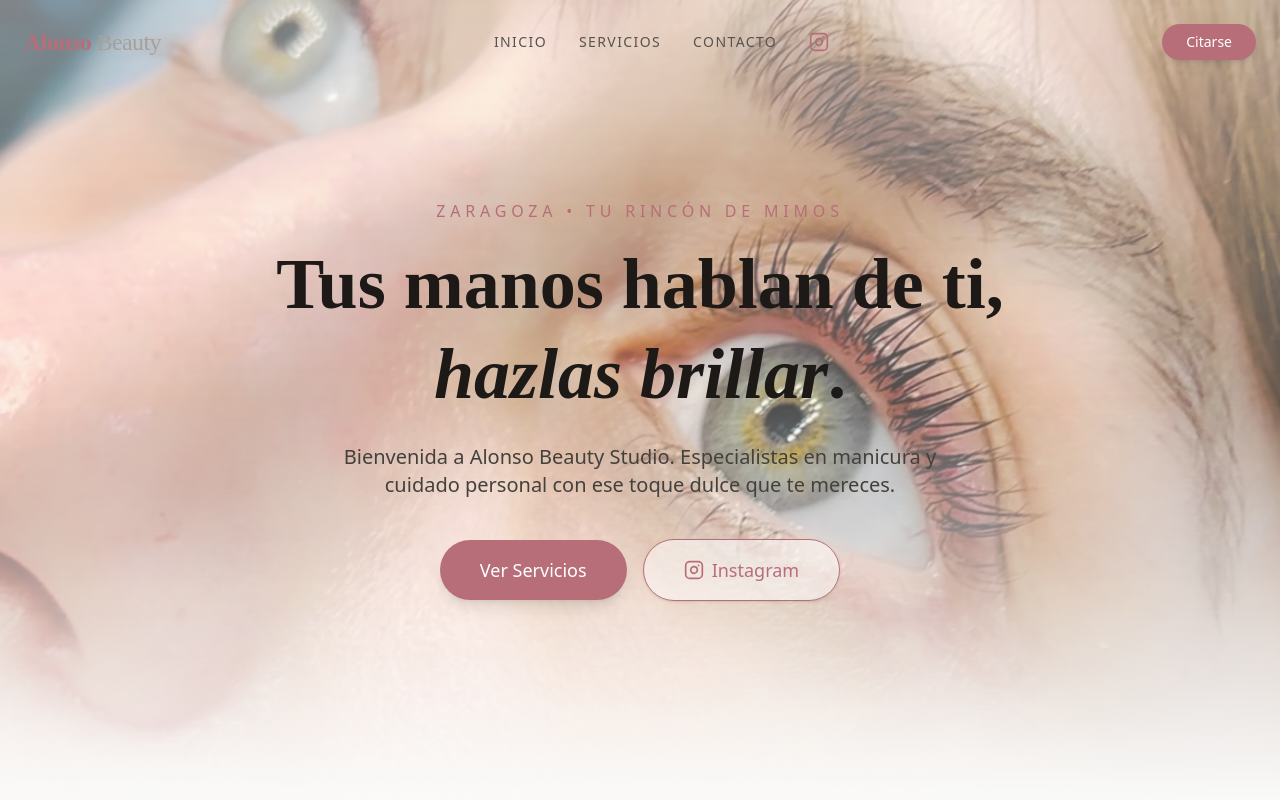
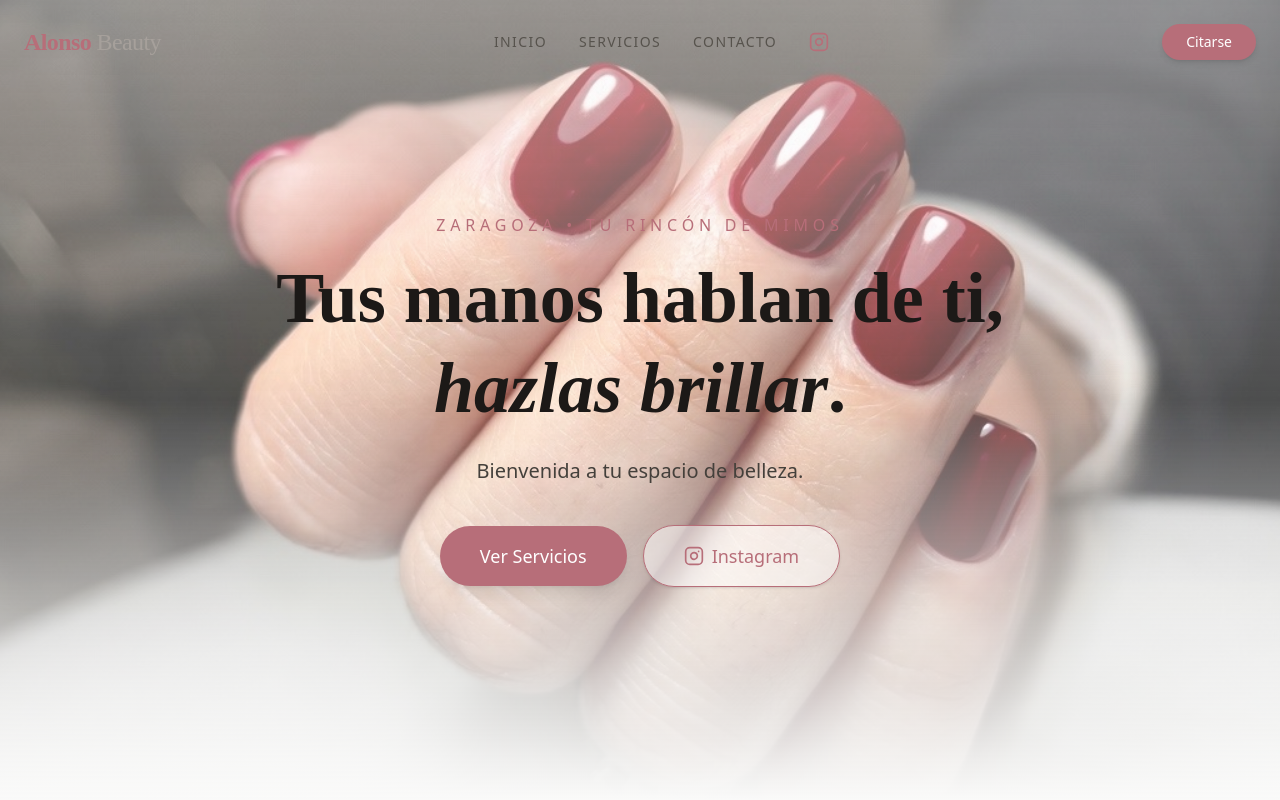
Before and after one commit to eric2310/paginaweb, a React (Vite) app: page / in a window 1280 px wide. Shown: the top 800 px of the page. Built offline with nearby package versions, Linux system fonts and the light colour scheme.

Commit message:
Corrección de portada

```diff
--- a/src/components/Hero.tsx
+++ b/src/components/Hero.tsx
@@ -7,7 +7,7 @@ const Hero: React.FC = () => {
     <section id="inicio" className="relative h-screen flex items-center justify-center overflow-hidden">
       <div className="absolute inset-0 z-0">
         <img
-          src="/images/lifting-portada.jpeg"
+          src="/images/portada.jpeg"
           alt="Alonso Beauty Studio - Especialistas en Uñas"
           className="w-full h-full object-cover opacity-70"
         />
@@ -22,7 +22,7 @@ const Hero: React.FC = () => {
           Tus manos hablan de ti, <span className="italic">hazlas brillar</span>.
         </h1>
         <p className="text-lg md:text-xl text-stone-700 mb-10 max-w-2xl mx-auto font-medium opacity-0 animate-[fadeIn_1s_0.6s_ease-out_forwards]">
-          Bienvenida a Alonso Beauty Studio. Especialistas en manicura y cuidado personal con ese toque dulce que te mereces.
+          Bienvenida a tu espacio de belleza.
         </p>
         <div className="flex flex-col md:flex-row gap-4 justify-center items-center opacity-0 animate-[fadeIn_1s_0.9s_ease-out_forwards]">
           <a href="#servicios" className="bg-rose-gold text-white px-10 py-4 rounded-full text-lg font-medium hover:bg-rose-900 transition-all shadow-lg transform hover:-translate-y-1">
```
Also changed, not shown: public/images/portada.jpeg (added), 1 other file (tests, documents, lock files or other folders).
